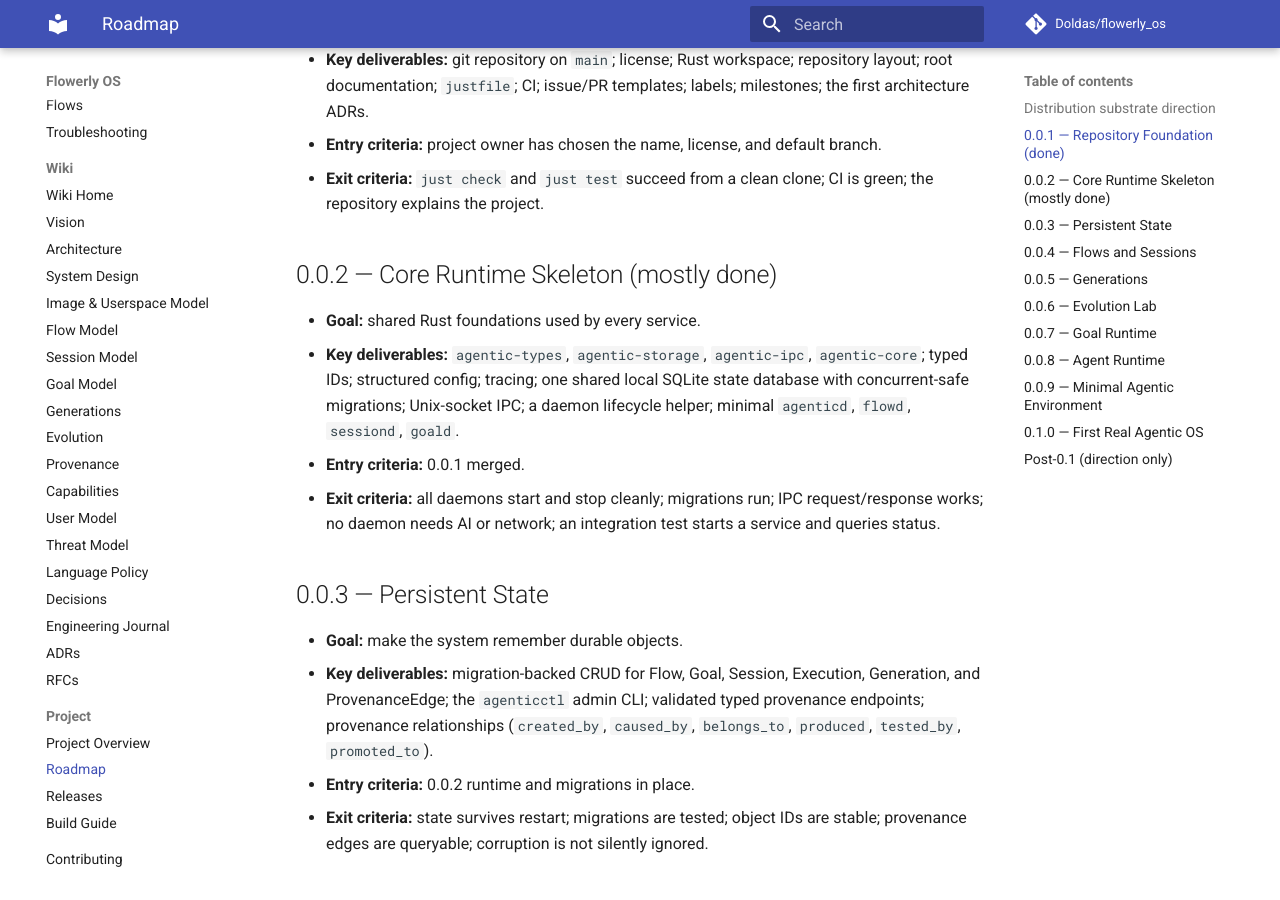
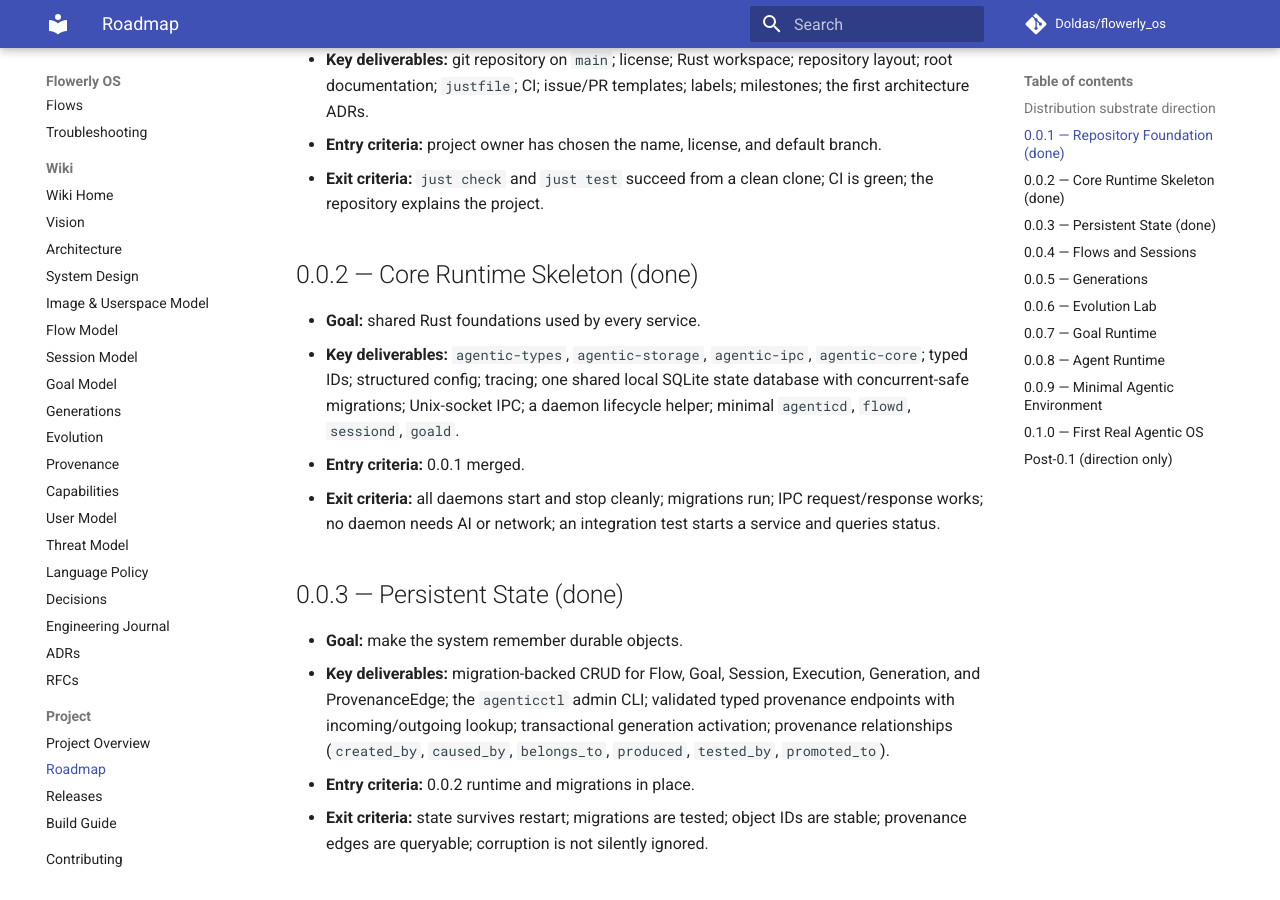
Before and after one commit to Doldas/flowerly_os, an MkDocs documentation site: the page built from docs/roadmap.md, in a window 1280 px wide and 900 px high, scrolled down 851 px. Built offline with MkDocs 1.6.1 and Material for MkDocs 9.7.7, drawn with Linux system fonts in a browser that asks for light colours; comment, search, counter and statistics services are not loaded.

Commit message:
docs(roadmap): mark runtime and persistent state complete

```diff
--- a/docs/roadmap.md
+++ b/docs/roadmap.md
@@ -42,7 +42,7 @@ instead of an abstract future distribution.
 - **Exit criteria:** `just check` and `just test` succeed from a clean clone; CI
   is green; the repository explains the project.
 
-## 0.0.2 — Core Runtime Skeleton (mostly done)
+## 0.0.2 — Core Runtime Skeleton (done)
 
 - **Goal:** shared Rust foundations used by every service.
 - **Key deliverables:** `agentic-types`, `agentic-storage`, `agentic-ipc`,
@@ -54,12 +54,13 @@ instead of an abstract future distribution.
   request/response works; no daemon needs AI or network; an integration test
   starts a service and queries status.
 
-## 0.0.3 — Persistent State
+## 0.0.3 — Persistent State (done)
 
 - **Goal:** make the system remember durable objects.
 - **Key deliverables:** migration-backed CRUD for Flow, Goal, Session,
   Execution, Generation, and ProvenanceEdge; the `agenticctl` admin CLI;
-  validated typed provenance endpoints; provenance relationships
+  validated typed provenance endpoints with incoming/outgoing lookup;
+  transactional generation activation; provenance relationships
   (`created_by`, `caused_by`, `belongs_to`, `produced`, `tested_by`,
   `promoted_to`).
 - **Entry criteria:** 0.0.2 runtime and migrations in place.
```
